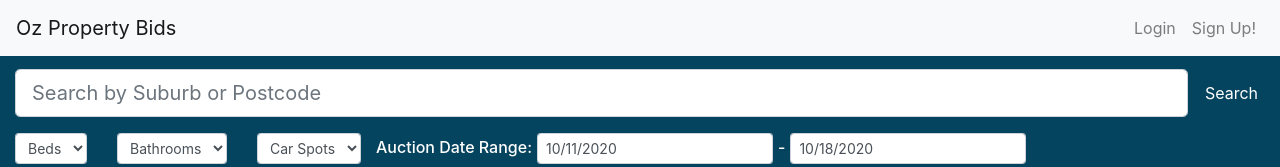
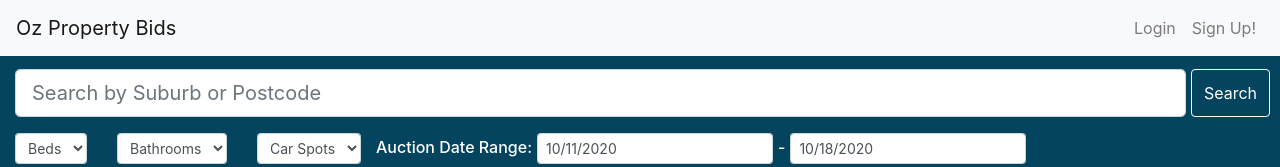
Before and after one commit to n3ih7/Oz-Property-Bids, a React (Create React App) app in the folder front-end/: page /results in a window 1280 px wide. Shown: the top 167 px of the page. Built offline with nearby package versions, Linux system fonts and the light colour scheme.

Commit message:
Results page edits

```diff
--- a/front-end/src/pages/Home.js
+++ b/front-end/src/pages/Home.js
@@ -181,7 +181,7 @@ class Home extends Component{
     axios.get('/buy', {params:{
       keyword: this.location.current.value.slice(this.location.current.value.length - 4),
       // beds : this.numberBeds.current.value,
-      // bathss : this.numberBaths.current.value,
+      // baths : this.numberBaths.current.value,
       // carSpots:
       // auction-start: yyyy-mm-dd,
       // auction-end: yyyy-mm-dd
--- a/front-end/src/pages/Results.js
+++ b/front-end/src/pages/Results.js
@@ -42,7 +42,7 @@ class Results extends Component{
                         <Col>
                         <Form.Control size="lg" type="text" placeholder="Search by Suburb or Postcode" ref ={this.location} value = {this.state.searchValue } onChange = {this.autoFill} onKeyDown = {this.handleKeyPress} />
                         </Col>
-                        <Button column="lg" className="searchButton" lg={2} style={{background : "#05445E", border: "#05445E"}} onClick = {this.handleSubmit}>
+                        <Button column="lg" className="searchButton" lg={2} style={{background : "#05445E", borderColor: "white"}} onClick = {this.handleSubmit}>
                         Search
                         </Button>
                     </Form.Row>
```
